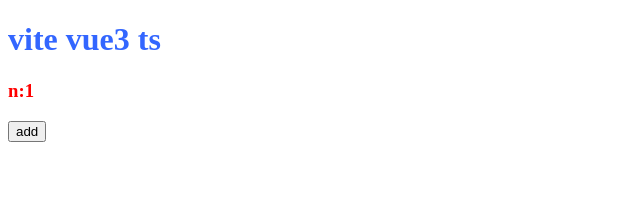
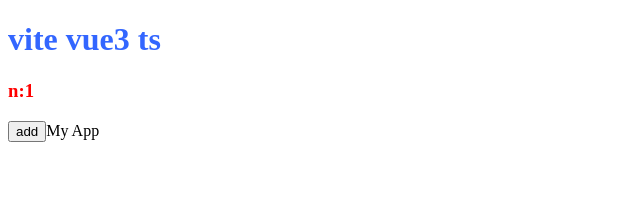
Before and after one commit to zhangxinyong12/vite-vue3, a Vue app: page / in a window 1280 px wide. Shown: the top 212 px of the page, without its empty margins (0-640 px from the left). Built offline with nearby package versions, Linux system fonts and the light colour scheme.

Commit message:
feat: 环境变量

```diff
--- a/src/App.vue
+++ b/src/App.vue
@@ -3,11 +3,17 @@
     <h1 class="blue">vite vue3 ts</h1>
     <h3>n:{{ n }}</h3>
     <button @click="add">add</button>
+    <span>{{ AppTitle }}</span>
   </div>
 </template>
 
 <script setup lang="ts">
 import { ref } from 'vue'
+console.log(import.meta.env)
+
+const AppTitle = import.meta.env.VITE_APP_TITLE
+console.log(AppTitle)
+console.log('import.meta.env.MODE=', import.meta.env.MODE)
 
 const n = ref(1)
 const add = () => {
```
Also changed, not shown: src/env.d.ts (+10 -0 lines), 2 other files (tests, documents, lock files or other folders).
